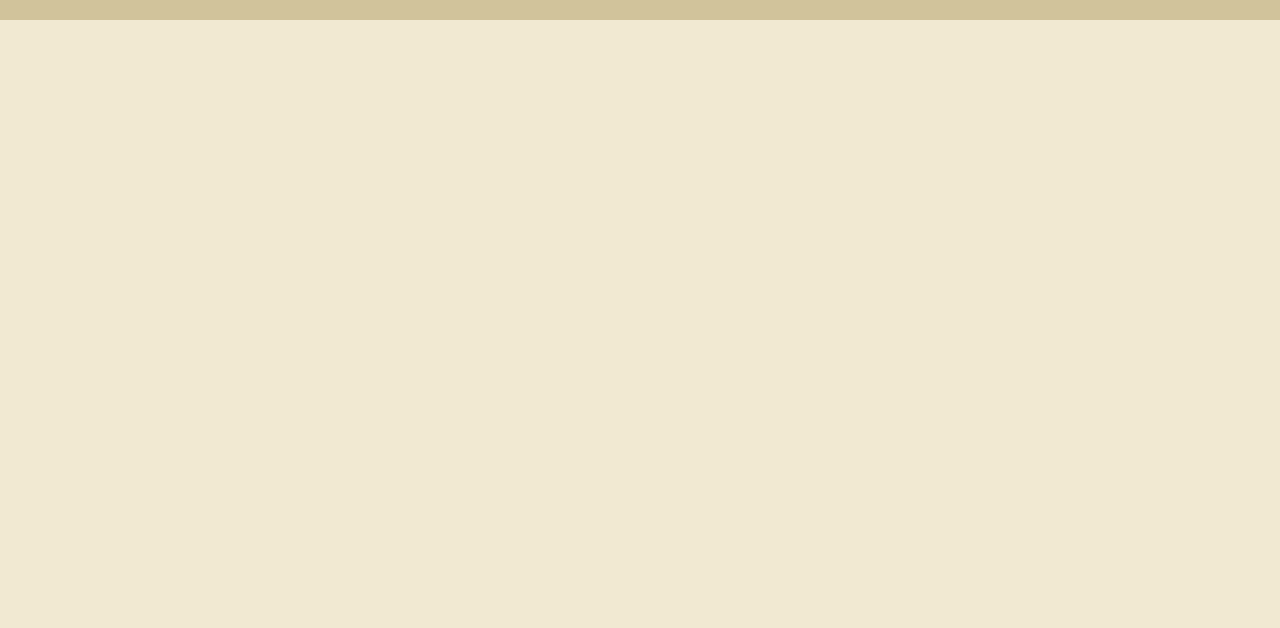
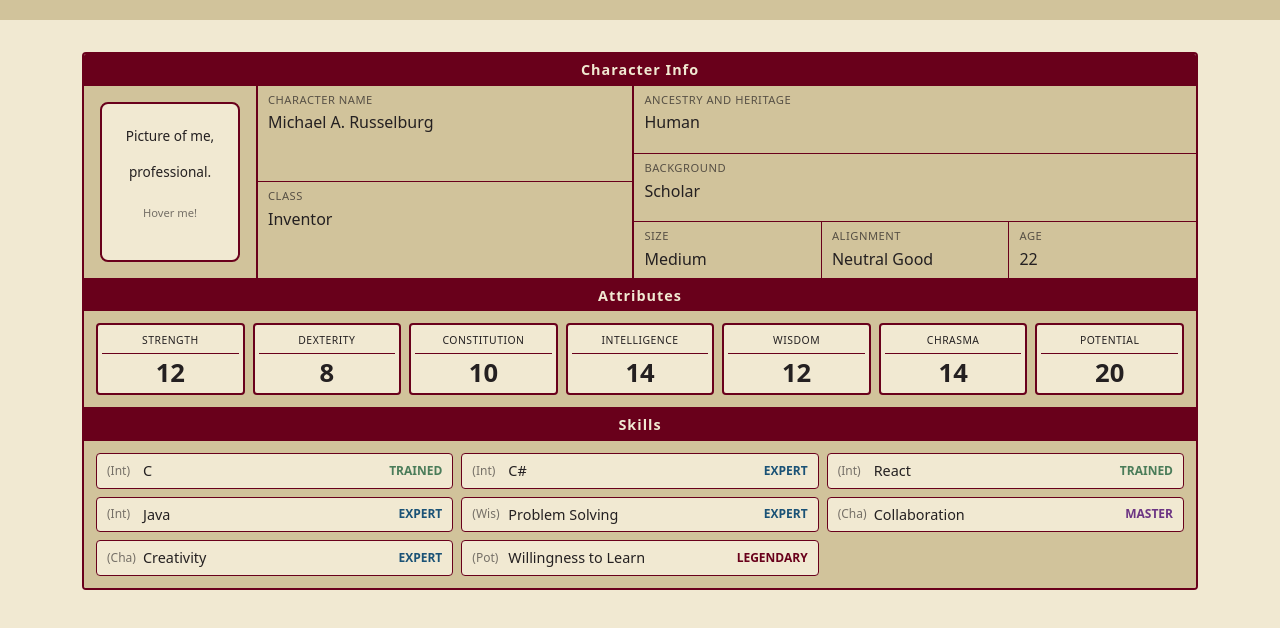
Before and after one commit to MichaelRdot/michaelrwebsite, a React (Vite) app: page / in a window 1280 px wide. Shown: the top 628 px of the page. Built offline with nearby package versions, Linux system fonts and the light colour scheme.

Commit message:
About me section started

```diff
--- a/src/components/About Me Section/AboutMeSection.css
+++ b/src/components/About Me Section/AboutMeSection.css
@@ -1,5 +1,46 @@
 .about-section {
-    background-color: var(--box-background-color);
     border: 2px solid var(--box-border-color);
     color: var(--text-color);
+    margin: 2rem 0;
+    border-radius: 4px;
+    overflow: hidden;
 }
+
+.about-title-bar,
+.section-title-bar {
+    background-color: var(--box-border-color);
+    color: var(--bs-body-bg);
+    text-align: center;
+    font-weight: bold;
+    padding: 5px;
+    letter-spacing: 1px;
+    font-size: 0.9rem;
+}
+
+
+
+/* ── Mobile ── */
+@media (max-width: 600px) {
+    .about-row-1 {
+        flex-direction: column;
+    }
+    .photo-container {
+        border-right: none;
+        border-bottom: 2px solid var(--box-border-color);
+        display: flex;
+        justify-content: center;
+    }
+    .info-left {
+        border-right: none;
+        border-bottom: 2px solid var(--box-border-color);
+    }
+    .attributes-row {
+        flex-wrap: wrap;
+    }
+    .attribute-box {
+        flex: 0 0 calc(33% - 0.5rem);
+    }
+    .skills-grid {
+        grid-template-columns: 1fr;
+    }
+}
--- a/src/components/About Me Section/AboutMeSection.jsx
+++ b/src/components/About Me Section/AboutMeSection.jsx
@@ -1,7 +1,19 @@
+import './AboutMeSection.css'
+import AttributesSubSection from "./AttributesSubSection.jsx";
+import SkillsSubSection from "./SkillsSubSection.jsx";
+import CharacterInfoSubSection from "./CharacterInfoSubSection.jsx";
+
 function AboutMeSection() {
     return (
-        <section id={"aboutMeSection"}>
+        <section id="aboutMeSection" className="about-section">
+            {/* ROW 1 - Photo + Character Info */}
+            <CharacterInfoSubSection />
 
+            {/* ROW 2 - Attributes */}
+            <AttributesSubSection />
+
+            {/* ROW 3 - Skills */}
+            <SkillsSubSection />
         </section>
     )
 }
--- a/src/components/About Me Section/AttributesSubSection.css
+++ b/src/components/About Me Section/AttributesSubSection.css
@@ -0,0 +1,35 @@
+/* ── ROW 2 - Attributes ── */
+.attributes-section {
+    border-bottom: 2px solid var(--box-border-color);
+    background-color: var(--box-background-color);
+}
+
+.attributes-row {
+    display: flex;
+    padding: 0.75rem;
+    gap: 0.5rem;
+}
+
+.attribute-box {
+    flex: 1;
+    border: 2px solid var(--box-border-color);
+    border-radius: 4px;
+    text-align: center;
+    padding: 8px 4px;
+    background-color: var(--bs-body-bg);
+}
+
+.attr-name {
+    font-size: 0.65rem;
+    text-transform: uppercase;
+    letter-spacing: 0.5px;
+    border-bottom: 1px solid var(--box-border-color);
+    padding-bottom: 4px;
+    margin-bottom: 6px;
+}
+
+.attr-score {
+    font-size: 1.6rem;
+    font-weight: bold;
+    line-height: 1;
+}
--- a/src/components/About Me Section/AttributesSubSection.jsx
+++ b/src/components/About Me Section/AttributesSubSection.jsx
@@ -0,0 +1,28 @@
+import './AttributesSubSection.css'
+import './AboutMeSection.css'
+function AttributesSubSection()
+{
+    return(
+        <div className="attributes-section">
+            <div className="section-title-bar">Attributes</div>
+            <div className="attributes-row">
+                {[
+                    { name: 'Strength', score: 12 },
+                    { name: 'Dexterity', score: 8 },
+                    { name: 'Constitution', score: 10 },
+                    { name: 'Intelligence', score: 14 },
+                    { name: 'Wisdom', score: 12 },
+                    { name: 'Chrasma', score: 14 },
+                    { name: 'Potential', score: 20 },
+                ].map((attribute) => (
+                    <div key={attribute.name} className="attribute-box">
+                        <div className="attr-name">{attribute.name}</div>
+                        <div className="attr-score">{attribute.score}</div>
+                    </div>
+                ))}
+            </div>
+        </div>
+    )
+}
+
+export default AttributesSubSection;
--- /dev/null
+++ b/src/components/About Me Section/CharacterInfoSubSection.css
@@ -0,0 +1,97 @@
+/* ── ROW 1 ── */
+.about-row-1 {
+    display: flex;
+    background-color: var(--box-background-color);
+    border-bottom: 2px solid var(--box-border-color);
+}
+
+/* Photo */
+.photo-container {
+    padding: 1rem;
+    border-right: 2px solid var(--box-border-color);
+    flex-shrink: 0;
+}
+
+.photo-placeholder {
+    width: 140px;
+    height: 160px;
+    border: 2px solid var(--box-border-color);
+    border-radius: 8px;
+    display: flex;
+    flex-direction: column;
+    align-items: center;
+    justify-content: center;
+    font-size: 0.85rem;
+    text-align: center;
+    cursor: pointer;
+    transition: background-color 0.2s;
+    background-color: var(--bs-body-bg);
+}
+
+.photo-placeholder:hover {
+    background-color: var(--box-border-color);
+    color: var(--bs-body-bg);
+}
+
+.photo-hint {
+    font-size: 0.7rem;
+    opacity: 0.6;
+    margin-top: 6px;
+}
+
+/* Middle info column */
+.info-left {
+    flex: 1;
+    display: flex;
+    flex-direction: column;
+    border-right: 2px solid var(--box-border-color);
+}
+
+/* Right info column */
+.info-right {
+    flex: 1.5;
+    display: flex;
+    flex-direction: column;
+}
+
+/* Individual info boxes */
+.info-box {
+    border-bottom: 1px solid var(--box-border-color);
+    padding: 6px 10px;
+    flex: 1;
+}
+
+.info-left .info-box:last-child,
+.info-right .info-box:last-child {
+    border-bottom: none;
+}
+
+.info-label {
+    font-size: 0.7rem;
+    text-transform: uppercase;
+    letter-spacing: 0.5px;
+    opacity: 0.7;
+    display: block;
+}
+
+.info-value {
+    font-size: 1rem;
+    font-weight: 500;
+    margin-top: 2px;
+}
+
+/* The three small boxes at the bottom of info-right */
+.info-row-3 {
+    display: flex;
+    flex: 1;
+}
+
+.info-row-3 .info-box {
+    flex: 1;
+    border-right: 1px solid var(--box-border-color);
+    border-bottom: none;
+}
+
+.info-row-3 .info-box:last-child {
+    border-right: none;
+}
--- /dev/null
+++ b/src/components/About Me Section/CharacterInfoSubSection.jsx
@@ -0,0 +1,62 @@
+import './CharacterInfoSubSection.css';
+import './AboutMeSection.css';
+
+function CharacterInfoSubSection() {
+    return (
+        <>
+            <div className="about-title-bar">Character Info</div>
+            <div className="about-row-1">
+
+                {/* Photo with hover effect */}
+                <div className="photo-container">
+                    <div className="photo-placeholder">
+                        <p>Picture of me,</p>
+                        <p>professional.</p>
+                        <p className="photo-hint">Hover me!</p>
+                    </div>
+                </div>
+
+                {/* Middle info - Name & Class */}
+                <div className="info-left">
+                    <div className="info-box">
+                        <span className="info-label">Character Name</span>
+                        <div className="info-value">Michael A. Russelburg</div>
+                    </div>
+                    <div className="info-box">
+                        <span className="info-label">Class</span>
+                        <div className="info-value">Inventor</div>
+                    </div>
+                </div>
+
+                {/* Right info - Ancestry, Background, Size/Alignment/Age */}
+                <div className="info-right">
+                    <div className="info-box">
+                        <span className="info-label">Ancestry and Heritage</span>
+                        <div className="info-value">Human</div>
+                    </div>
+                    <div className="info-box">
+                        <span className="info-label">Background</span>
+                        <div className="info-value">Scholar</div>
+                    </div>
+                    <div className="info-row-3">
+                        <div className="info-box">
+                            <span className="info-label">Size</span>
+                            <div className="info-value">Medium</div>
+                        </div>
+                        <div className="info-box">
+                            <span className="info-label">Alignment</span>
+                            <div className="info-value">Neutral Good</div>
+                        </div>
+                        <div className="info-box">
+                            <span className="info-label">Age</span>
+                            <div className="info-value">22</div>
+                        </div>
+                    </div>
+                </div>
+
+            </div>
+        </>
+    )
+}
+
+export default CharacterInfoSubSection;
--- a/src/components/About Me Section/SkillsSubSection.css
+++ b/src/components/About Me Section/SkillsSubSection.css
@@ -0,0 +1,45 @@
+/* ── ROW 3 - Skills ── */
+.skills-section {
+    background-color: var(--box-background-color);
+}
+
+.skills-grid {
+    display: grid;
+    grid-template-columns: repeat(3, 1fr);
+    justify-content: center;
+    gap: 0.5rem;
+    padding: 0.75rem;
+}
+
+.skill-box {
+    border: 1px solid var(--box-border-color);
+    border-radius: 4px;
+    background-color: var(--bs-body-bg);
+    justify-content: center;
+    padding: 6px 10px;
+    display: flex;
+    align-items: center;
+    gap: 6px;
+    font-size: 0.9rem;
+}
+
+.skill-attr {
+    font-size: 0.75rem;
+    opacity: 0.6;
+    min-width: 30px;
+}
+
+.skill-name {
+    flex: 1;
+}
+
+.skill-rank {
+    font-size: 0.75rem;
+    font-weight: bold;
+    text-transform: uppercase;
+}
+
+.trained  { color: #4a7c59; }
+.expert   { color: #1a5276; }
+.master   { color: #6c3483; }
+.legendary { color: var(--box-border-color); }
--- a/src/components/About Me Section/SkillsSubSection.jsx
+++ b/src/components/About Me Section/SkillsSubSection.jsx
@@ -0,0 +1,29 @@
+import './SkillsSubSection.css'
+import './AboutMeSection.css'
+function SkillsSubSection() {
+    return (
+        <div className="skills-section">
+            <div className="section-title-bar">Skills</div>
+            <div className="skills-grid">
+                {[
+                    { attr: 'Int', name: 'C', rank: 'Trained', rankClass: 'trained' },
+                    { attr: 'Int', name: 'C#', rank: 'Expert', rankClass: 'expert' },
+                    { attr: 'Int', name: 'React', rank: 'Trained', rankClass: 'trained' },
+                    { attr: 'Int', name: 'Java', rank: 'Expert', rankClass: 'expert' },
+                    { attr: 'Wis', name: 'Problem Solving', rank: 'Expert', rankClass: 'expert' },
+                    { attr: 'Cha', name: 'Collaboration', rank: 'Master', rankClass: 'master' },
+                    { attr: 'Cha', name: 'Creativity', rank: 'Expert', rankClass: 'expert' },
+                    { attr: 'Pot', name: 'Willingness to Learn', rank: 'Legendary', rankClass: 'legendary' },
+                ].map((skill) => (
+                    <div key={skill.name} className="skill-box">
+                        <span className="skill-attr">({skill.attr})</span>
+                        <span className="skill-name">{skill.name}</span>
+                        <span className={`skill-rank ${skill.rankClass}`}>{skill.rank}</span>
+                    </div>
+                ))}
+            </div>
+        </div>
+    )
+}
+
+export default SkillsSubSection;
```
